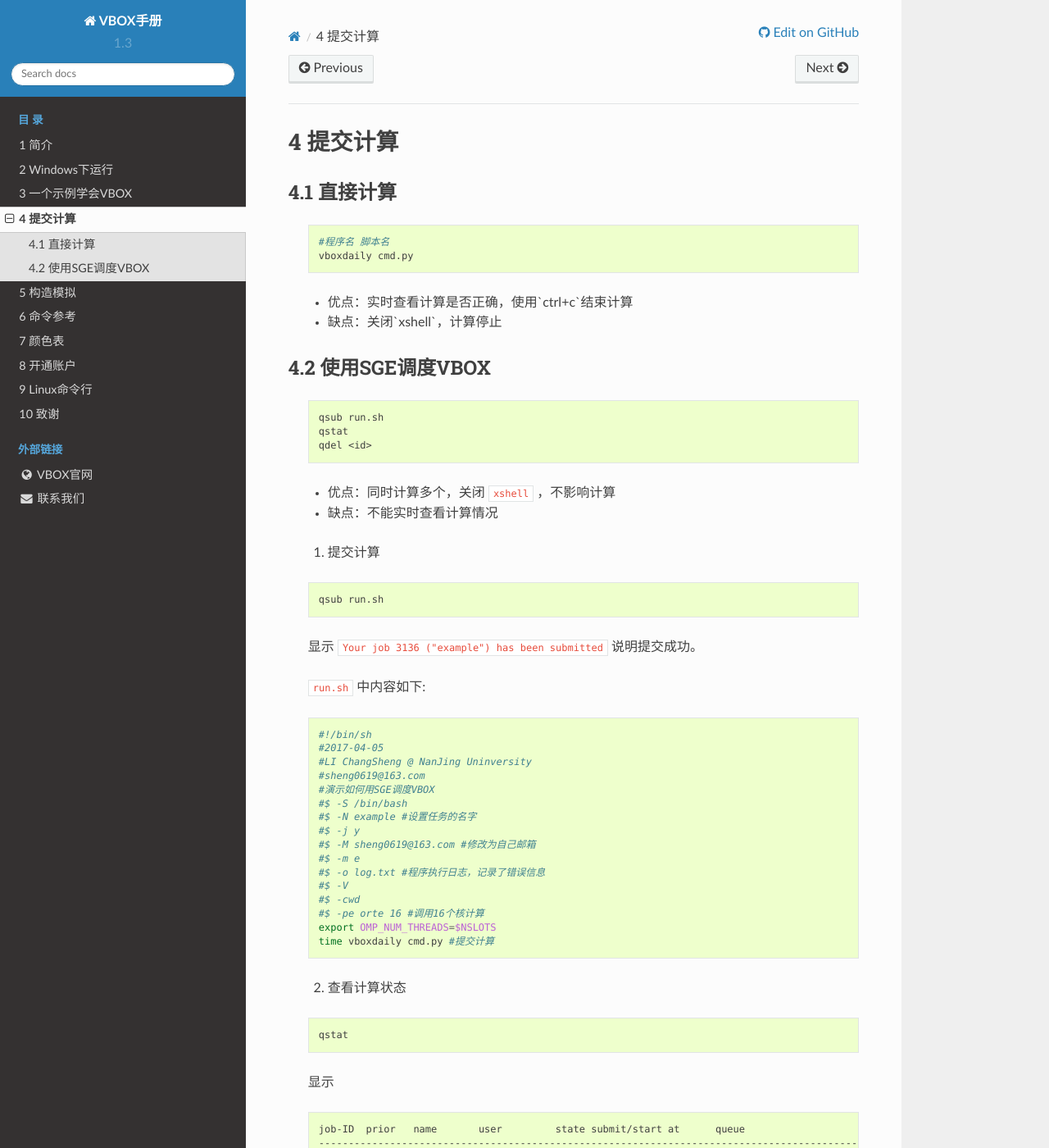
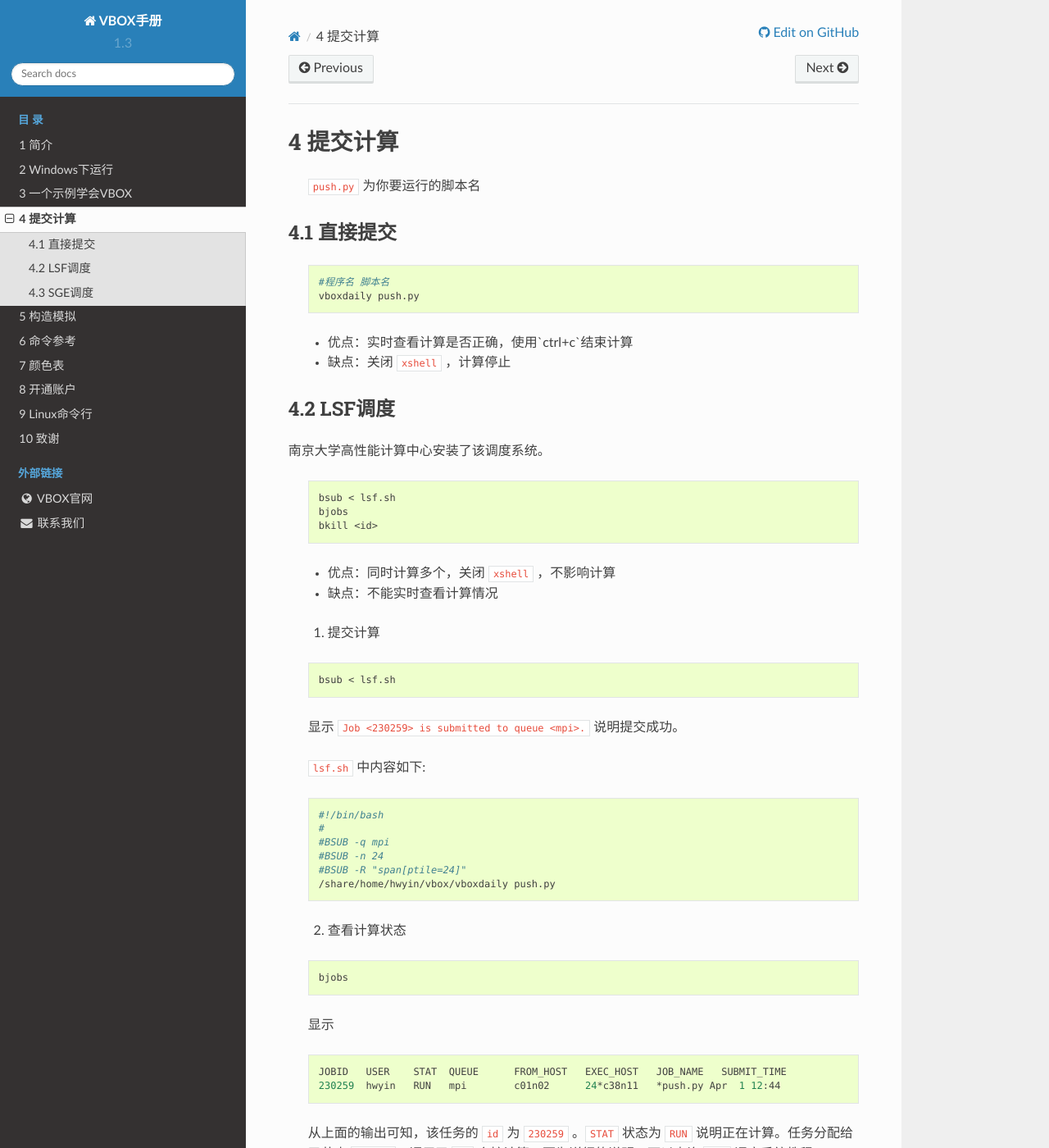
Before and after one commit to geovbox/zdem_doc, a Sphinx documentation site: the page built from source/clac.rst, in a window 1280 px wide and 1400 px high. Shown: the whole window at 82% size. Built offline with Sphinx 7.4.7 and the Read the Docs theme 2.0.0, drawn with Linux system fonts in a browser that asks for light colours; comment, search, counter and statistics services are not loaded; some of the changed text lies outside the part shown.

Commit message:
添加lsf调度

```diff
--- a/source/clac.rst
+++ b/source/clac.rst
@@ -1,26 +1,88 @@
 提交计算
 ========
 
-直接计算
+ ``push.py`` 为你要运行的脚本名
+
+
+直接提交
 --------
 
     ::
 
         #程序名 脚本名
-        vboxdaily cmd.py
+        vboxdaily push.py
 
     - 优点：实时查看计算是否正确，使用`ctrl+c`结束计算
 
-    - 缺点：关闭`xshell`，计算停止
+    - 缺点：关闭 ``xshell`` ，计算停止
 
 
 
-使用SGE调度VBOX
+LSF调度
 ---------------
+南京大学高性能计算中心安装了该调度系统。
 
     ::
 
-        qsub run.sh
+        bsub < lsf.sh
+        bjobs
+        bkill <id>
+
+    - 优点：同时计算多个，关闭 ``xshell`` ，不影响计算
+    - 缺点：不能实时查看计算情况
+
+    1. 提交计算
+
+    ::
+
+        bsub < lsf.sh
+
+    显示 ``Job <230259> is submitted to queue <mpi>.`` 说明提交成功。
+
+
+    ``lsf.sh`` 中内容如下::
+
+		#!/bin/bash
+		#
+		#BSUB -q mpi
+		#BSUB -n 24
+		#BSUB -R "span[ptile=24]"
+		/share/home/hwyin/vbox/vboxdaily push.py
+
+    2. 查看计算状态
+
+    ::
+
+        bjobs
+
+    显示
+    ::
+
+		JOBID   USER    STAT  QUEUE      FROM_HOST   EXEC_HOST   JOB_NAME   SUBMIT_TIME
+		230259  hwyin   RUN   mpi        c01n02      24*c38n11   *push.py Apr  1 12:44
+
+    从上面的输出可知，该任务的 ``id`` 为 ``230259`` 。``STAT`` 状态为 ``RUN`` 说明正在计算。任务分配给了节点 ``c38n11``，调用了 ``24`` 个核计算。更为详细的说明，可以查询 ``LSF`` 调度系统教程。
+
+    3. 强制结束计算
+
+    ::
+
+        bkill <id>
+
+    我们要杀死上面的任务， ``bkill  230259`` 即可以。输出
+    ::
+
+        Job <230259> is being terminated
+
+    说明任务已经被杀死。
+
+SGE调度
+---------------
+南京大学尹宏伟课题组集群安装了该调度系统
+
+    ::
+
+        qsub sge.sh
         qstat
         qdel <id>
 
@@ -31,12 +93,12 @@
 
     ::
 
-        qsub run.sh
+        qsub sge.sh
 
     显示 ``Your job 3136 ("example") has been submitted`` 说明提交成功。
 
 
-    ``run.sh`` 中内容如下::
+    ``sge.sh`` 中内容如下::
 
         #!/bin/sh
         #2017-04-05
```
